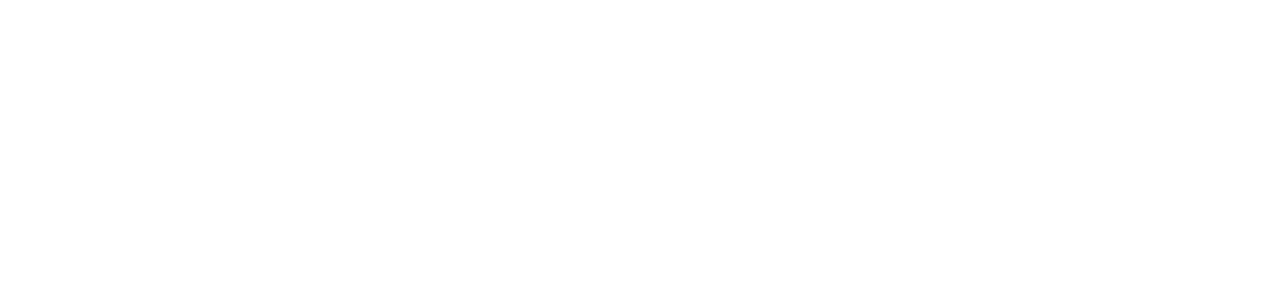
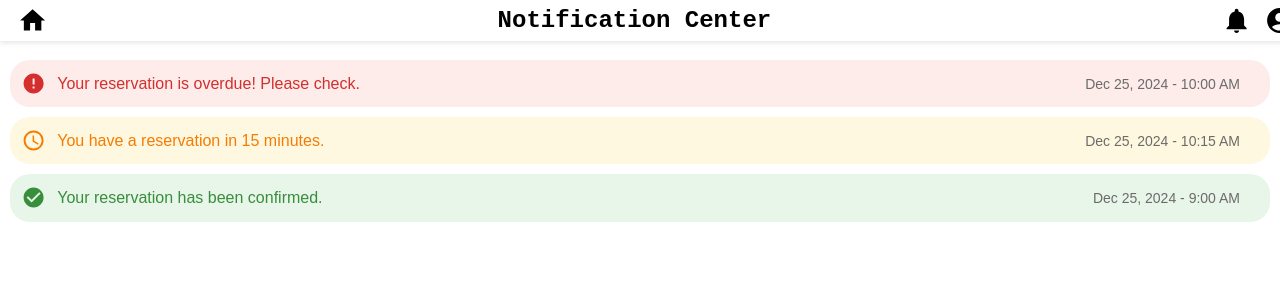
Before and after one commit to YoussifKhaled/Karo, a React (Create React App) app in the folder frontend/: page /notifications in a window 1280 px wide. Before the commit this address had no page. Shown: the top 300 px of the page. Built offline with nearby package versions, Linux system fonts and the light colour scheme.

Commit message:
Notification Center Frontend Done

```diff
--- a/frontend/src/App.js
+++ b/frontend/src/App.js
@@ -6,7 +6,7 @@
 import Signup from './pages/signup/Signup';
 import Home from './pages/home/Home';
 import ParkingLot from './pages/parkinglot/ParkingLot';
-
+import NotificationCenter from './pages/notificationcenter/NotificationCenter';
 
 function App() {
   return (
@@ -18,6 +18,7 @@
             <Route path="/signup" element={<Signup />} />
             <Route path="/home" element={<Home />} />
             <Route path="/parking-lot/:lotId" element={<ParkingLot />} />
+            <Route path="/notifications" element={<NotificationCenter />} />
           </Routes>
         </main>
       </Router>
--- a/frontend/src/components/header/Header.jsx
+++ b/frontend/src/components/header/Header.jsx
@@ -14,7 +14,9 @@
         onClick={() => navigate('/home')}
         />
         <span className="karo">{title}</span>
-        <NotificationsIcon className="notification-icon" sx={{ fontSize: 30 }}/>
+        <NotificationsIcon className="notification-icon" sx={{ fontSize: 30 }}
+        onClick={() => navigate('/notifications')}
+        />
         <AccountCircleIcon className="account-icon" sx={{ fontSize: 30 }}/>
     </div>
     );
--- /dev/null
+++ b/frontend/src/components/notification/Notification.css
@@ -0,0 +1,63 @@
+.notification {
+    display: flex;
+    justify-content: space-between; /* Space between message and date/time */
+    align-items: center;
+    padding: 10px;
+    margin: 10px 0;
+    border-radius: 20px;
+    font-family: Arial, sans-serif;
+    font-size: 16px;
+    transition: background-color 0.3s;
+}
+
+.notification-left {
+    display: flex;
+    align-items: center;
+}
+
+.notification-icon {
+    margin-right: 10px;
+    font-size: 24px;
+}
+
+/* Overdue notification style */
+.notification.overdue {
+    background-color: #fdecea;
+    color: #d32f2f;
+}
+
+.notification-icon.overdue {
+    color: #d32f2f;
+}
+
+/* Reservation soon notification style */
+.notification.soon {
+    background-color: #fff8e1;
+    color: #f57c00;
+}
+
+.notification-icon.soon {
+    color: #f57c00;
+}
+
+/* Reservation confirmed notification style */
+.notification.confirmed {
+    background-color: #e8f5e9;
+    color: #388e3c;
+}
+
+.notification-icon.confirmed {
+    color: #388e3c;
+}
+
+.notification-message {
+    flex: 1;
+}
+
+.notification-dateTime {
+    font-size: 14px;
+    color: #6b6b6b;
+    margin-left: 20px; /* Adds spacing between the message and date/time */
+    white-space: nowrap; /* Prevents the date/time from breaking into multiple lines */
+    padding-right: 20px;
+}
--- /dev/null
+++ b/frontend/src/components/notification/Notification.jsx
@@ -0,0 +1,40 @@
+import React from "react";
+import "./Notification.css";
+import ErrorIcon from "@mui/icons-material/Error"; // Icon for overdue
+import ScheduleIcon from "@mui/icons-material/Schedule"; // Icon for reservation in 15 minutes
+import CheckCircleIcon from "@mui/icons-material/CheckCircle"; // Icon for reservation confirmed
+
+function Notification({ type, message, dateTime }) {
+    let icon, className;
+
+    // Determine icon and style based on the type of notification
+    switch (type) {
+        case "overdue":
+            icon = <ErrorIcon className="notification-icon overdue" />;
+            className = "notification overdue";
+            break;
+        case "reservationSoon":
+            icon = <ScheduleIcon className="notification-icon soon" />;
+            className = "notification soon";
+            break;
+        case "reservationConfirmed":
+            icon = <CheckCircleIcon className="notification-icon confirmed" />;
+            className = "notification confirmed";
+            break;
+        default:
+            icon = null;
+            className = "notification";
+    }
+
+    return (
+        <div className={className}>
+            <div className="notification-left">
+                {icon}
+                <span className="notification-message">{message}</span>
+            </div>
+            <span className="notification-dateTime">{dateTime}</span>
+        </div>
+    );
+}
+
+export default Notification;
--- /dev/null
+++ b/frontend/src/pages/notificationcenter/NotificationCenter.css
@@ -0,0 +1,19 @@
+.notification-center {
+    margin-top: 40px; /* Add margin to push the notifications below the header */
+    padding: 10px; /* Add some padding for better spacing */
+}
+
+.header {
+    position: fixed; /* Keep the header fixed at the top */
+    top: 0;
+    width: 100%;
+    z-index: 1000; /* Ensure it stays above other elements */
+    background-color: white; /* Ensure header has a background to avoid transparency issues */
+    box-shadow: 0px 2px 5px rgba(0, 0, 0, 0.1); /* Optional: Add a shadow for a cleaner look */
+}
+
+body {
+    margin: 0; /* Remove any default margin on the body */
+    padding: 0;
+    box-sizing: border-box;
+}
--- /dev/null
+++ b/frontend/src/pages/notificationcenter/NotificationCenter.jsx
@@ -0,0 +1,31 @@
+import './NotificationCenter.css';
+import React from 'react';
+import Header from '../../components/header/Header';
+import Notification from '../../components/notification/Notification';
+
+function NotificationCenter() {
+  return (
+    <div>
+        <Header title="Notification Center" />
+        <div className="notification-center">
+            <Notification
+                type="overdue"
+                message="Your reservation is overdue! Please check."
+                dateTime="Dec 25, 2024 - 10:00 AM"
+            />
+            <Notification
+                type="reservationSoon"
+                message="You have a reservation in 15 minutes."
+                dateTime="Dec 25, 2024 - 10:15 AM"
+            />
+            <Notification
+                type="reservationConfirmed"
+                message="Your reservation has been confirmed."
+                dateTime="Dec 25, 2024 - 9:00 AM"
+            />
+        </div>
+    </div>
+  );
+}
+
+export default NotificationCenter;
```
